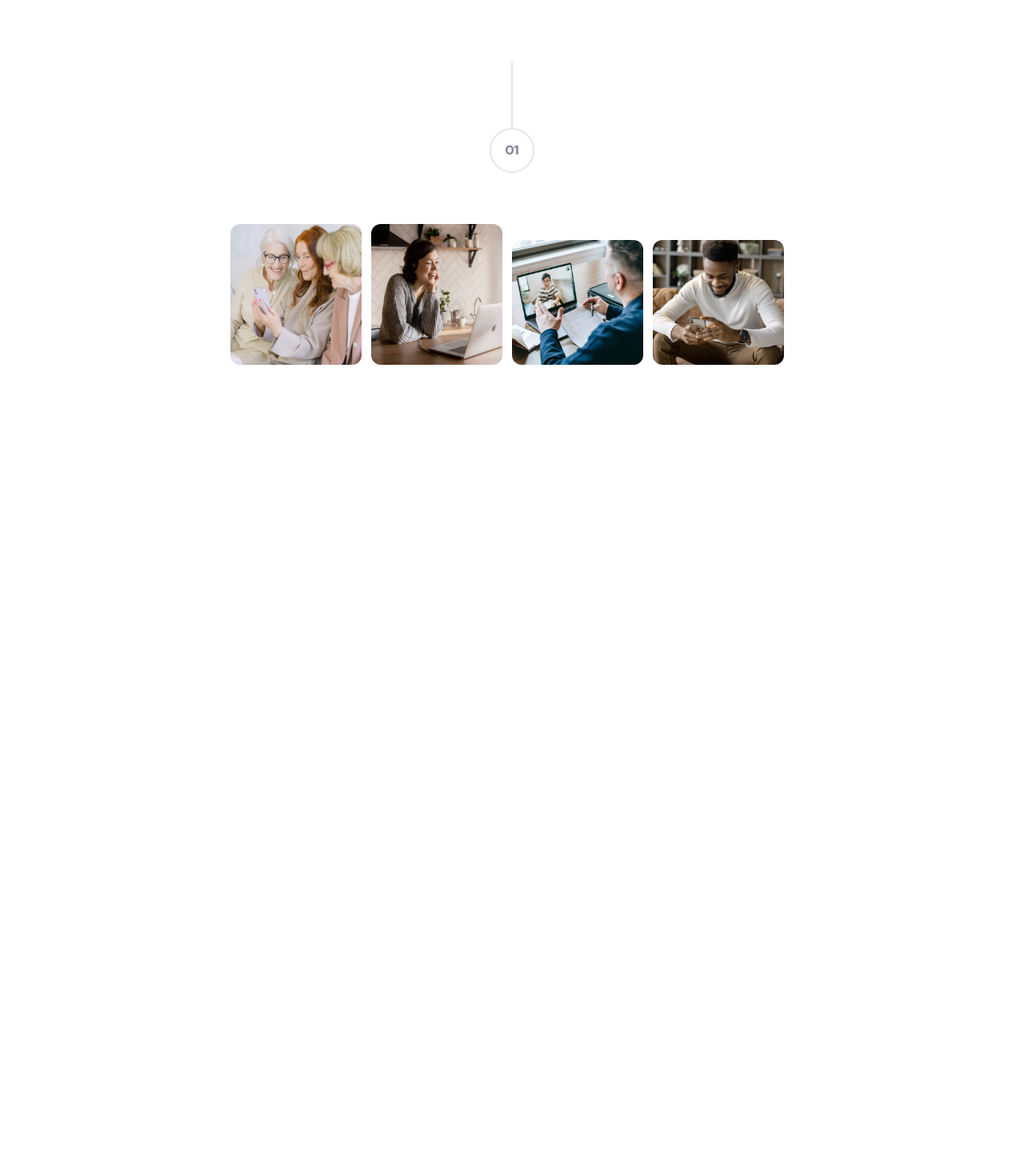
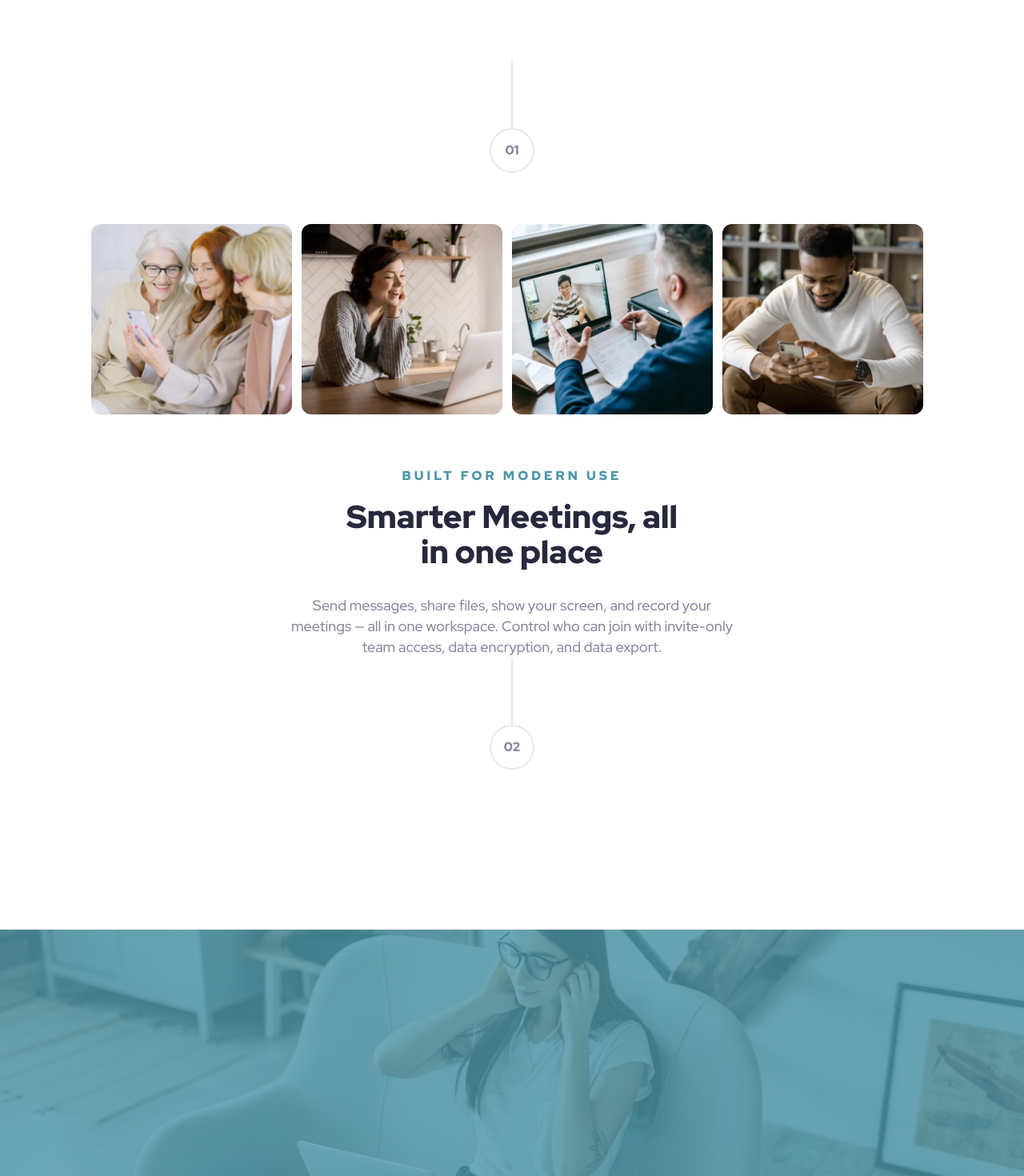
Before and after one commit to jmadrigaladan/frontendmentor.io, a React (Vite) app in the folder meet-landing-page/meet-landing/: page / in a window 1280 px wide. Shown: the part 631-2101 px from the top of the page at 80% size. Before the commit the page ends 1287 px from the top, so only its background shows below. Built offline with nearby package versions, Linux system fonts and the light colour scheme.

Commit message:
working on footer

```diff
--- a/meet-landing-page/meet-landing/src/App.jsx
+++ b/meet-landing-page/meet-landing/src/App.jsx
@@ -1,12 +1,17 @@
 import { styles } from "./styles";
+import textStyles from "./styles";
 import {
+  desktopFooter,
   logo,
   manInMeeting,
   manTexting,
+  tabletFooter,
   womanVideoCall,
   womanVideoChatting,
 } from "./assets";
+import { mobileFooter } from "./assets";
 import Hero from "./components/Hero";
+import Divider from "./components/divider";
 function App() {
   return (
     <div className="w-full ">
@@ -20,45 +25,71 @@ function App() {
       <div className={`${styles.flexCenter} `}>
         <div className={`${styles.boxWidth}`}>
           <section className="w-full mt-[64px] mb-[200px]">
-            <div className="flex flex-col items-center">
-              <div>
-                <span className="h-[84px] border-l-[2px] block"></span>
-              </div>
-              <span className="block w-[56px] h-[56px] border-2 rounded-full flex items-center justify-center">
-                <span className="font-black font-redHat text-secondary text-[16px]">
-                  01
-                </span>
-              </span>
-            </div>
-
+            <Divider sectionText={"01"} />
             <div className="flex justify-center">
-              <div className="flex flex-wrap sm:flex-nowrap justify-center w-screen px-4 mt-[64px] sm:max-w-[689px] ">
+              <div className="flex flex-wrap sm:flex-nowrap justify-center sm:items-center w-screen px-4 sm:px-12 mt-[64px] ">
                 {/* wrapper for the images */}
                 <img
                   src={womanVideoChatting}
                   alt=""
-                  className="w-5/12 sm:w-[164px]  rounded-[12px] mr-[12px]"
+                  className="w-5/12 sm:w-1/4   rounded-[12px] mr-[12px]"
                 />
                 <img
                   src={womanVideoCall}
                   alt=""
-                  className="w-5/12 sm:w-[164px]  rounded-[12px] sm:mr-[12px] "
+                  className="w-5/12 sm:w-1/4 rounded-[12px] sm:mr-[12px] "
                 />
                 <img
                   src={manInMeeting}
-                  className="w-5/12 sm:w-[164px]  rounded-[12px] mr-[12px] mt-[20px]"
+                  className="w-5/12 sm:w-1/4  rounded-[12px] mr-[12px] mt-[20px] sm:mt-[0px]"
                   alt=""
                 />
                 <img
                   src={manTexting}
-                  className="w-5/12 sm:w-[164px] rounded-[12px] sm:mr-[12px] mt-[20px]"
+                  className="w-5/12 sm:w-1/4 rounded-[12px] sm:mr-[12px] mt-[20px] sm:mt-[0px]"
                   alt=""
                 />
               </div>
             </div>
+            <div className="flex justify-center mt-[64px]">
+              <div className="flex flex-col items-center w-[327px] h-[284px] sm:w-[573px] sm:h-[240px]">
+                <h1 className={`${textStyles.sectionHeader} `}>
+                  built for modern Use
+                </h1>
+                <h1
+                  className={`${textStyles.sectionText} text-center mt-[24px] sm:mt-[16px] sm:w-[445px]`}
+                >
+                  Smarter Meetings, all in one place
+                </h1>
+                <p className={`${textStyles.para} text-center mt-[32px]`}>
+                  Send messages, share files, show your screen, and record your
+                  meetings — all in one workspace. Control who can join with
+                  invite-only team access, data encryption, and data export.
+                </p>
+              </div>
+            </div>
+            <Divider sectionText={"02"} />
           </section>
         </div>
       </div>
+
+      <footer className="bgFooter h-[540px] md:h-[308px]">
+        <img
+          src={mobileFooter}
+          alt=""
+          className="ss:hidden object-cover opacity-20"
+        />
+        <img
+          src={tabletFooter}
+          alt=""
+          className="hidden ss:block md:hidden object-cover opacity-20 h-[540px]"
+        />
+        <img
+          src={desktopFooter}
+          alt=""
+          className="hidden md:block h-[308px] w-screen  opacity-20"
+        />
+      </footer>
     </div>
   );
 }
--- /dev/null
+++ b/meet-landing-page/meet-landing/src/components/Divider.jsx
@@ -0,0 +1,16 @@
+import React from "react";
+
+const Divider = ({ sectionText }) => (
+  <div className="flex flex-col items-center">
+    <div>
+      <span className="h-[84px] border-l-[2px] block"></span>
+    </div>
+    <span className="block w-[56px] h-[56px] border-2 rounded-full flex items-center justify-center">
+      <span className="font-black font-redHat text-secondary text-[16px]">
+        {sectionText}
+      </span>
+    </span>
+  </div>
+);
+
+export default Divider;
--- a/meet-landing-page/meet-landing/src/index.css
+++ b/meet-landing-page/meet-landing/src/index.css
@@ -9,3 +9,9 @@
   box-sizing: border-box;
   scroll-behavior: smooth;
 }
+
+.bgFooter {
+  /* background: transparent url("./assets/mobile/image-footer.jpg"); */
+  background: #4d96a9;
+  overflow: hidden;
+}
```
